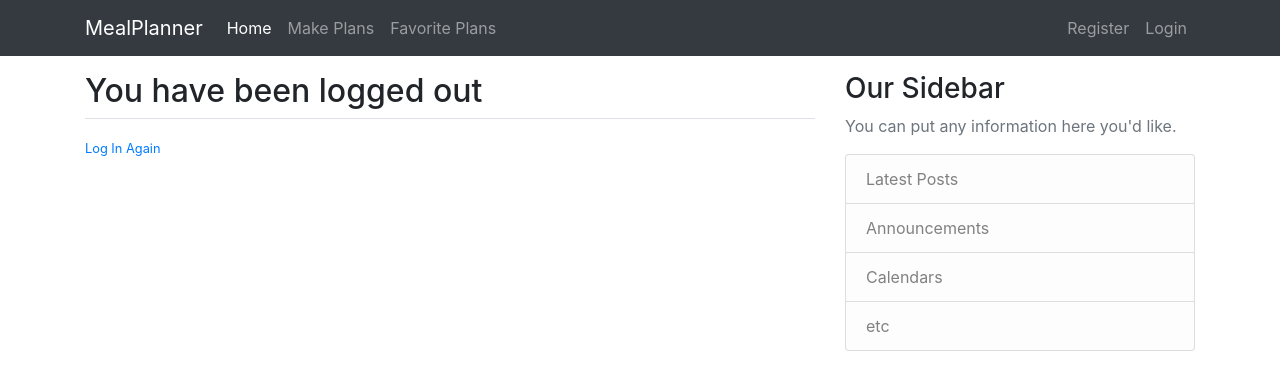
After one commit to dn6dm/MealPlanner, a Django app: page /logout/ in a window 1280 px wide. The commit adds this page. Shown: the top 390 px of the page. Run offline with Django 3.2, Linux system fonts and the light colour scheme; parts of the project's set-up code (start-up, migrations or seed data) failed here and were passed over; some libraries are stand-ins or nearby versions.

Commit message:
Added logout template

```diff
--- a/MealPlanner/settings.py
+++ b/MealPlanner/settings.py
@@ -155,3 +155,5 @@
     "django.contrib.messages.context_processors.messages",
     'django.core.context_processors.request',
 )
+
+LOGIN_REDIRECT_URL = '/'
--- a/planner/templates/planner/base.html
+++ b/planner/templates/planner/base.html
@@ -36,12 +36,17 @@
                     </li>
                 </ul>
                 <ul class="navbar-nav ml-auto">
+                    {% if user.is_authenticated %}
+                    <a href="#" class="nav-item nav-link">Profile</a>
+                    <a href="{% url 'logout' %}" class="nav-item nav-link">Logout</a>
+                    {% else %}
+                    <li class="nav-item">
+                        <a class="nav-link" href="{% url 'user_new' %}">Register</a>
+                    </li>
                     <li class="nav-item">
                         <a class="nav-link" href="{% url 'login' %}">Login</a>
                     </li>
-                    <li class="nav-item">
-                        <a class="nav-link" href="{% url 'user_new' %}">Register</a>
-                    </li>
+                    {% endif %}
                 </ul>
             </div>
         </div>
--- /dev/null
+++ b/users/templates/users/logout.html
@@ -0,0 +1,9 @@
+{% extends "planner/base.html"  %}
+{% block content %}
+<h2>You have been logged out</h2>
+<div class="border-top pt-3">
+    <small class="text-muted">
+        <a href="{% url 'login' %}">Log In Again</a>
+    </small>
+</div>
+{% endblock content %}
```
Also changed, not shown: users/templates/users/login.html (+3 -20 lines).
